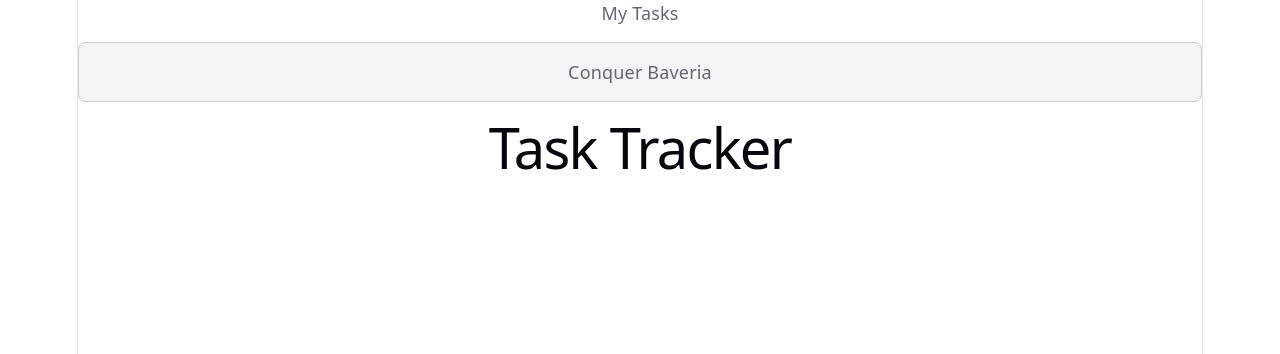
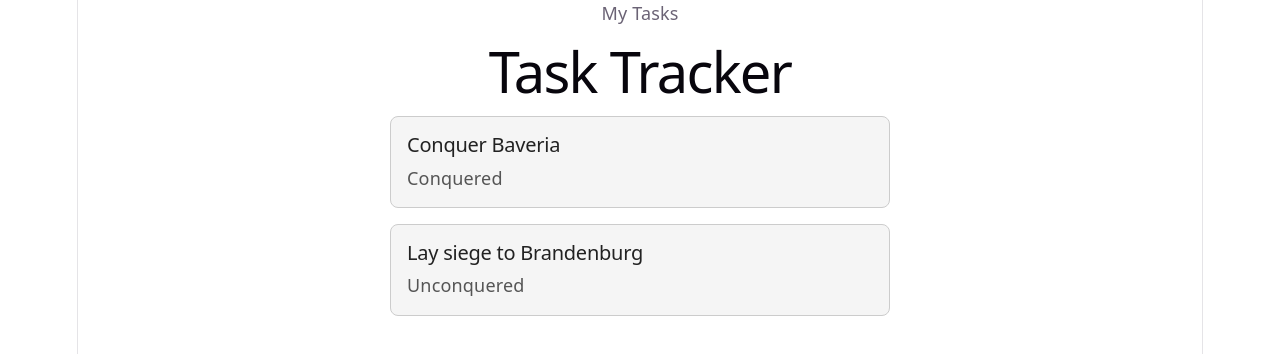
Before and after one commit to TormiViirg/rakendusteProgrammeerimine2026, a React (Vite) app in the folder 2026-09-17/Kodutöö/task-tracker/: page / in a window 1280 px wide. Shown: the top 354 px of the page. Built offline with nearby package versions, Linux system fonts and the light colour scheme.

Commit message:
feat: task 4 Props and Reusable Components, renders 2 components with different content

```diff
--- a/2026-09-17/Kodutöö/task-tracker/src/App.css
+++ b/2026-09-17/Kodutöö/task-tracker/src/App.css
@@ -1,7 +1,27 @@
 .task-card {
+  box-sizing: border-box;
+  width: 100%;
+  max-width: 500px;
+  margin: 16px auto 0;
   padding: 16px;
-  margin-top: 16px;
   border: 1px solid #ccc;
   border-radius: 8px;
   background: #f5f5f5;
+  color: #222;
+  text-align: left;
 }
+
+.task-card h2 {
+  margin: 0 0 8px;
+  color: #222;
+  font-size: 20px;
+}
+
+.task-card p {
+  margin: 0;
+  color: #555;
+}
+
+#center {
+  padding: 0 16px 24px;
+}
--- a/2026-09-17/Kodutöö/task-tracker/src/App.jsx
+++ b/2026-09-17/Kodutöö/task-tracker/src/App.jsx
@@ -4,17 +4,24 @@ import Header from './components/Header'
 import TaskCard from './components/TaskCard'
 
 function App() {
+    const task1 = {
+      title: "Conquer Baveria",
+      completed: true,
+    };
 
+    const task2 = {
+      title: "Lay siege to Brandenburg",
+      completed: false,
+    };
   return (
     <>
-      <Header/>
-      <TaskCard/>
+      <Header />
       <section id="center">
         <div className="hero">
-          <div>
-            <h1>Task Tracker</h1>
-          </div>
+          <h1>Task Tracker</h1>
         </div>
+        <TaskCard task={task1} />
+        <TaskCard task={task2} />
       </section>
     </>
   );
--- a/2026-09-17/Kodutöö/task-tracker/src/components/TaskCard.jsx
+++ b/2026-09-17/Kodutöö/task-tracker/src/components/TaskCard.jsx
@@ -1,5 +1,10 @@
-function TaskCard() {
-  return <div className="task-card">Conquer Baveria</div>;
+export function TaskCard({ task }) {
+  return (
+    <div className="task-card">
+      <h2>{task.title}</h2>
+      <p>{task.completed ? 'Conquered' : 'Unconquered'}</p>
+    </div>
+  );
 }
 
 export default TaskCard;
```
Also changed, not shown: 2026-09-17/Kodutöö/task-tracker/src/components/Header.jsx (line endings or trailing spaces).
